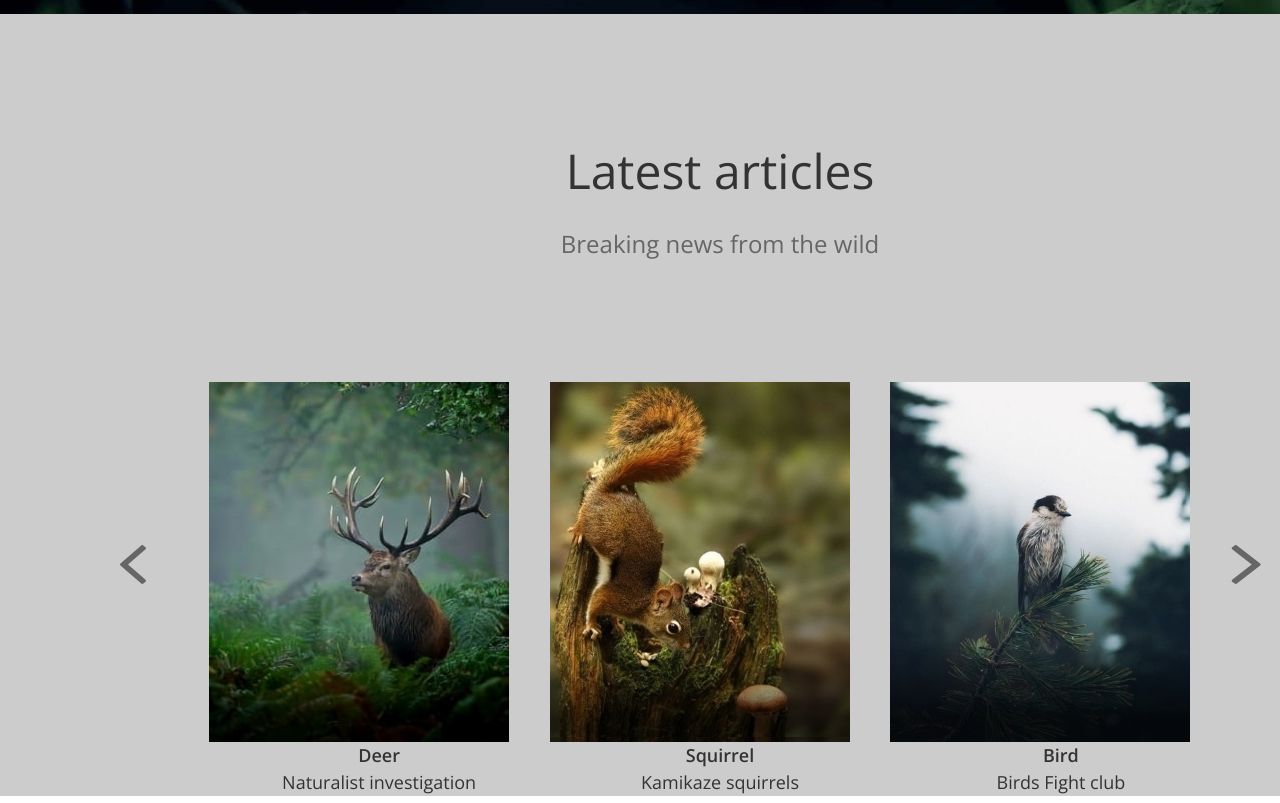
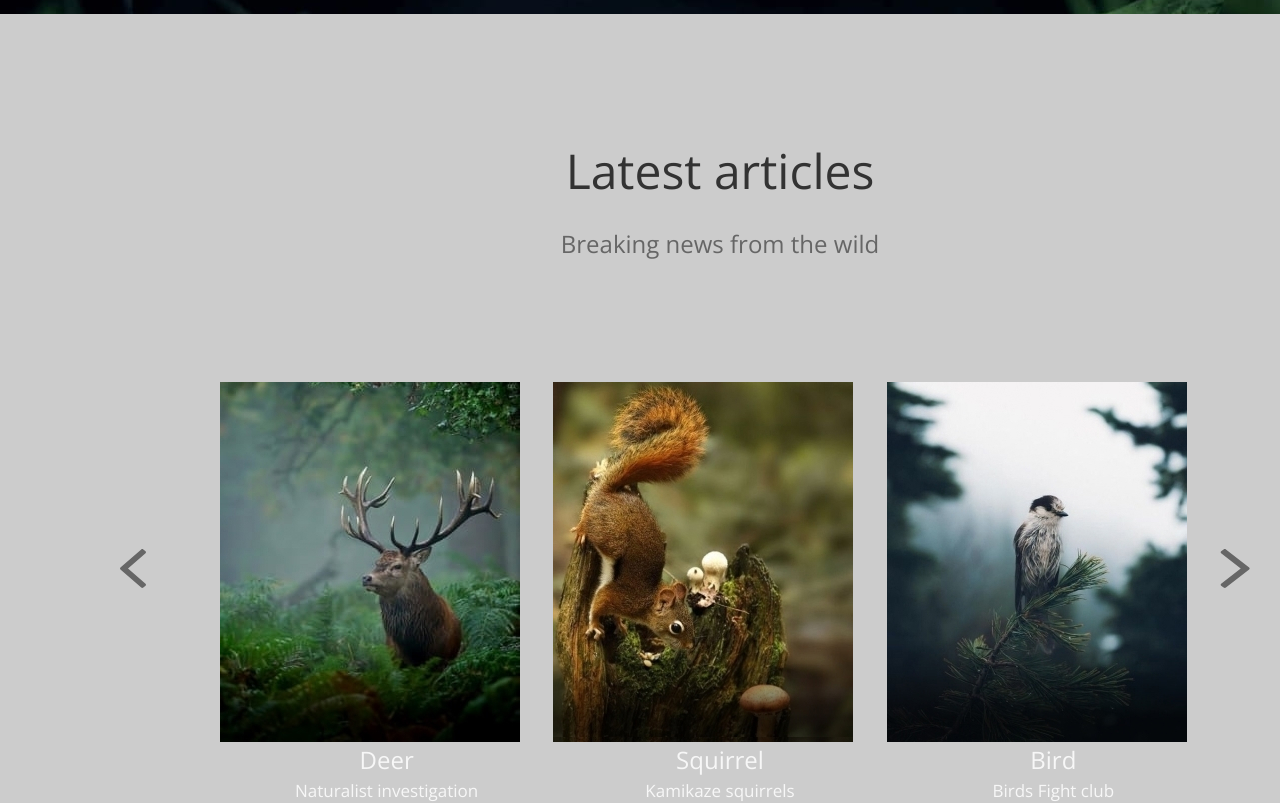
Before and after one commit to s1ga/wildlife, a plain HTML site: page index.html in a window 1280 px wide. Shown: the part 803-1606 px from the top of the page. Drawn offline with nearby package versions, Linux system fonts and the light colour scheme.

Commit message:
feat: add styles to latest arcticles section

```diff
--- a/css/style.css
+++ b/css/style.css
@@ -132,9 +132,33 @@ body {
     margin-bottom: 120px;
 }
 
-.latest-articles__article__wrapper {
+.latest-articles__wrapper {
     display: grid;
-    grid-template-columns: .26fr repeat(3, 1fr) .26fr;
+    grid-template-columns: .1fr 1fr .1fr;
+}
+
+.latest-artcicles__article__wrapper {
+    display: grid;
+    grid-template-columns: repeat(3, 1fr);
+    justify-content: center;
+}
+
+.latest-articles__article {
+    text-align: center;
+    color: #f7f7f7;
+    /* position: relative; */
+}
+
+.latest-articles__article__title {
+    font-size: 24px;
+    font-weight: normal;
+    /* position: absolute;
+    bottom: 70px;
+    left: 120px */
+}
+
+.latest-articles__article__text {
+    font-size: 17px;
 }
 
 .latest-articles__slider__img {
--- a/index.html
+++ b/index.html
@@ -54,9 +54,10 @@
                 <h2 class="latest-articles__title">Latest articles</h2>
                 <h2 class="latest-articles__subtitle">Breaking news from the wild</h2>
 
-                <div class="latest-articles__article__wrapper">
+                <div class="latest-articles__wrapper">
                     <img src="img/arrow_left.svg" alt="left arrow" class="latest-articles__slider__img slider_left">
 
+                    <div class="latest-artcicles__article__wrapper">
                         <article class="latest-articles__article">
                             <img src="img/deer.jpg" alt="deer image" class="latest-articles__article__img">
                             <h4 class="latest-articles__article__title">Deer</h4>
@@ -74,6 +75,7 @@
                             <h4 class="latest-articles__article__title">Bird</h4>
                             <p class="latest-articles__article__text">Birds Fight club</p>
                         </article>
+                    </div>
 
                     <img src="img/arrow_right.svg" alt="right arrow" class="latest-articles__slider__img">
                 </div>
```
Lines whose indentation alone changed are shown as unchanged.
